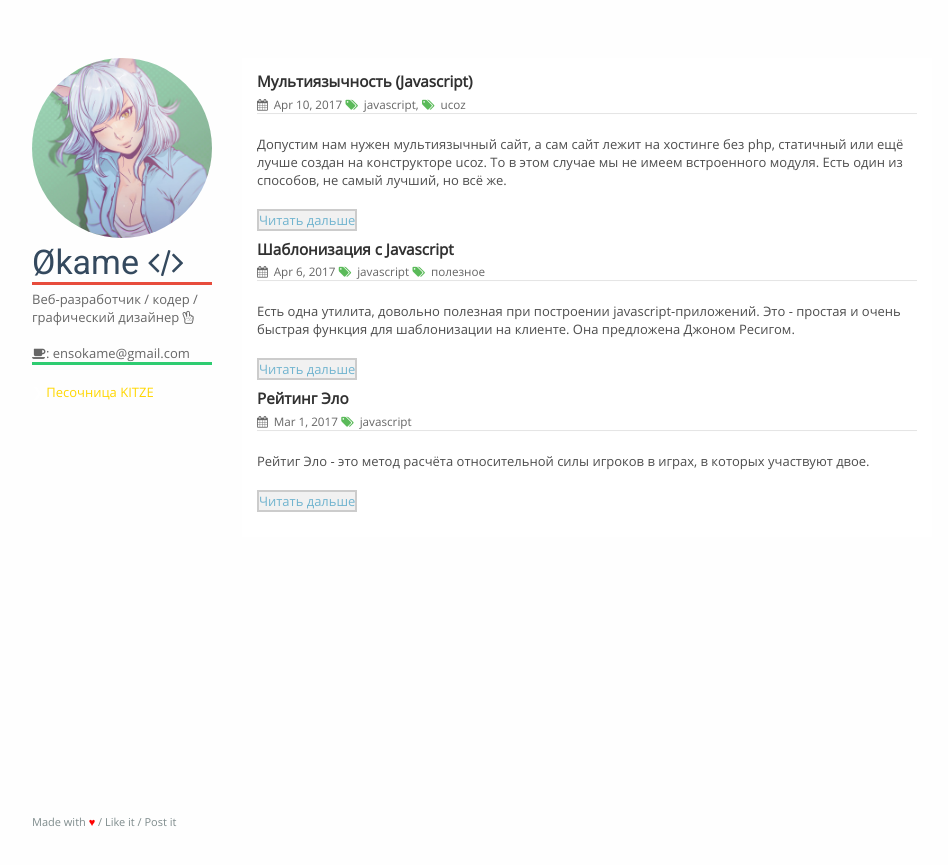
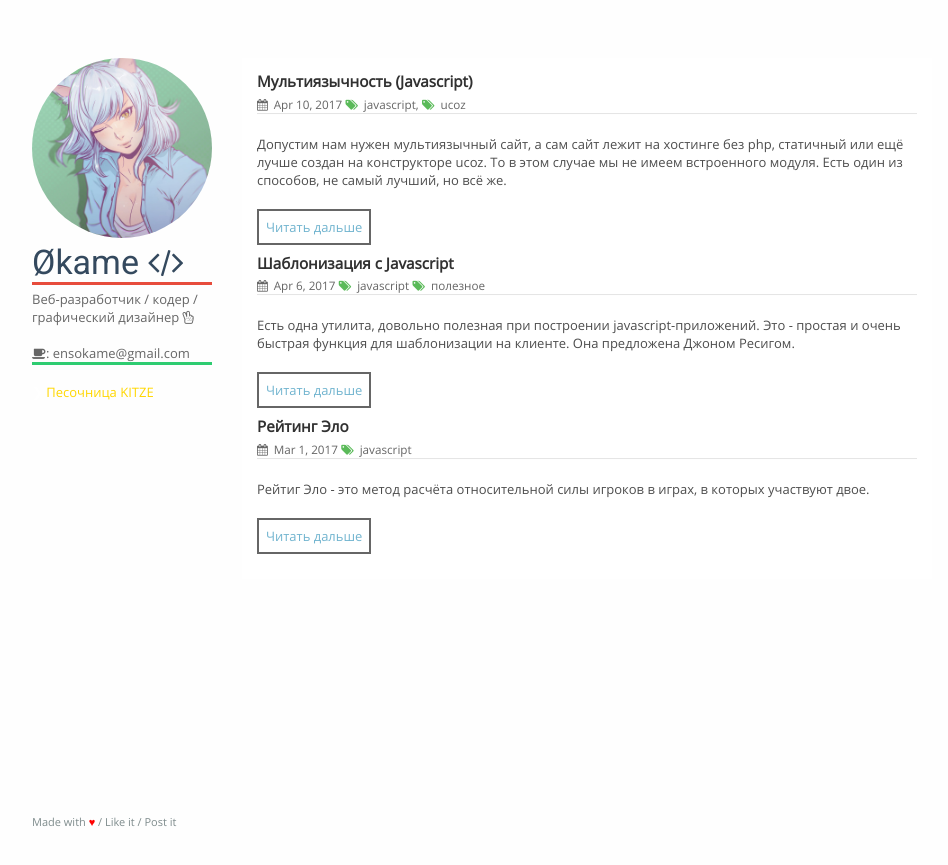
Before and after one commit to IOEnso/ioenso.github.io, a Jekyll site: the page built from index.html, in a window 1280 px wide. Shown: the top 865 px of the page, without its empty margins (158-1106 px from the left). Built offline with Jekyll 4.4.1, drawn with Linux system fonts in a browser that asks for light colours.

Commit message:
Update main.css

```diff
--- a/assets/css/main.css
+++ b/assets/css/main.css
@@ -218,11 +218,12 @@ article {
   margin-bottom: 5px;
 }
 .readmore {
-  background-color: #f1f1f1;
-  border: 2px solid #ccc;
+  background-color: #fff;
+  border: 2px solid #666;
   text-align: center;
   text-decoration: none;
   display: inline-block;
+  padding: 7px;
 }
 @media print, screen and (max-width: 960px) {
 
```
